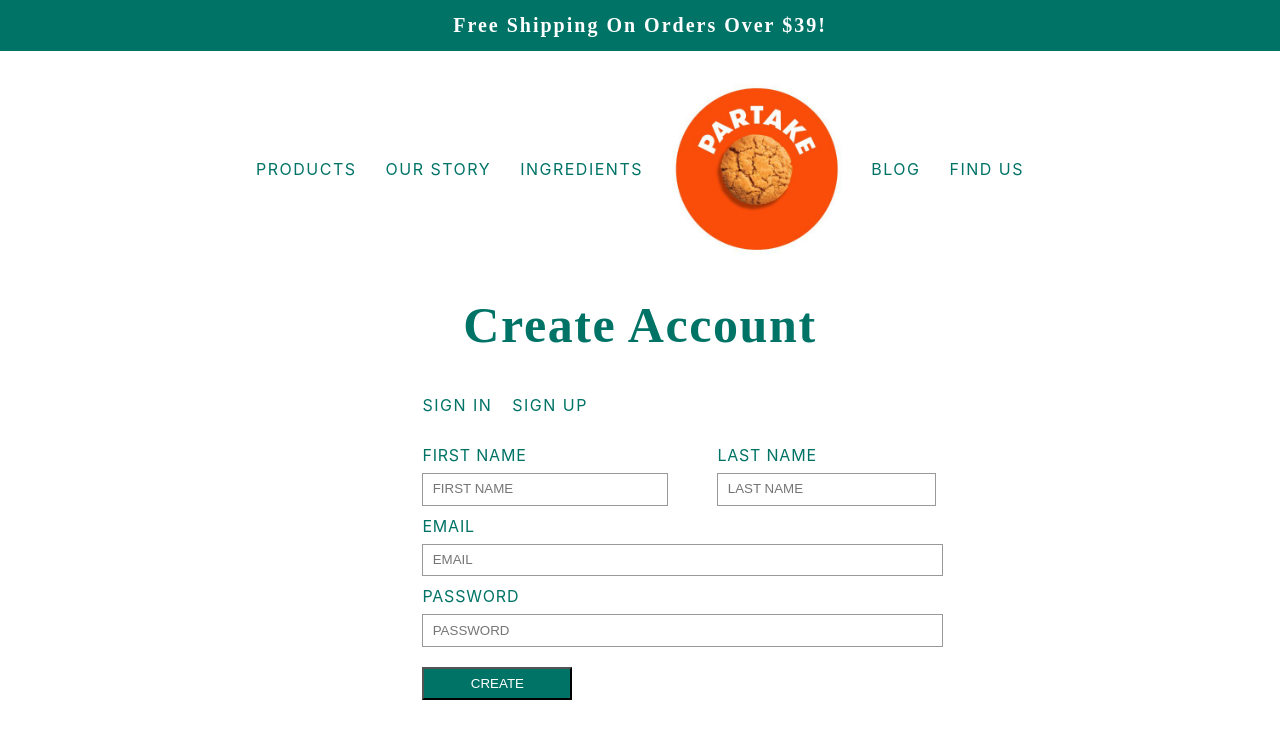
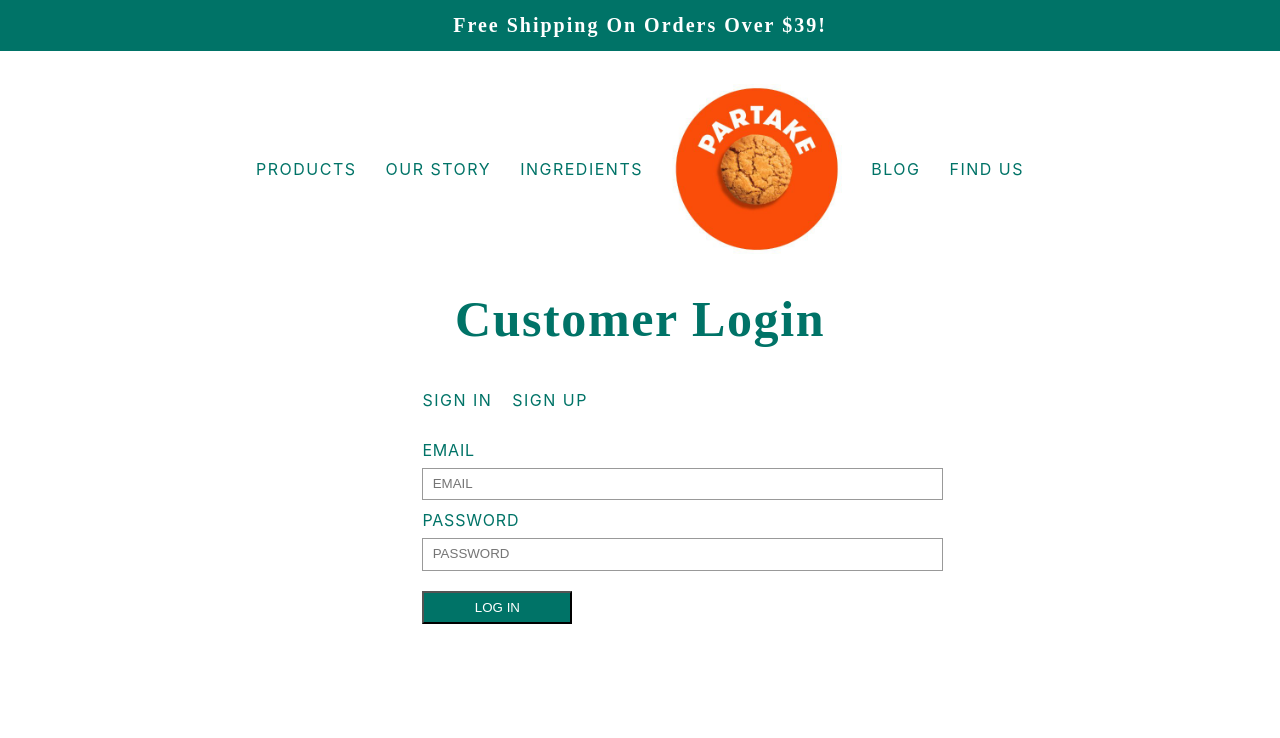
Before and after one commit to jshabree/Assessment, a React (Create React App) app: page / in a window 1280 px wide. Shown: the top 738 px of the page. Built offline with nearby package versions, Linux system fonts and the light colour scheme.

Commit message:
adding sign up page

```diff
--- a/package.json
+++ b/package.json
@@ -9,6 +9,8 @@
     "react": "^16.14.0",
     "react-dom": "^16.14.0",
     "react-icons": "^3.11.0",
+    "react-router": "^5.2.0",
+    "react-router-dom": "^5.2.0",
     "react-scripts": "3.4.3"
   },
   "scripts": {
--- a/src/App.js
+++ b/src/App.js
@@ -1,13 +1,13 @@
 import React from 'react';
 import './App.css';
-import Userform from "./components/Userform"
-import Navbar from "./components/Navbar"
+import Routes from './routes'
+// import Userform from "./components/Userform"
+// import Navbar from "./components/Navbar"
 import './components/styles.css'
 function App() {
   return (
     <div className="App">
-    <Navbar/>
-    <Userform/>
+    <Routes/>
 
 
     </div>
--- a/src/components/Navbar.js
+++ b/src/components/Navbar.js
@@ -1,14 +1,13 @@
 import React, { Component } from 'react'
 import logo from "../logo.jpg"
-import {VscAccount} from 'react-icons/vsc';
-
-import {AiOutlineShoppingCart} from 'react-icons/ai';
+// import {VscAccount} from 'react-icons/vsc';
+// import {AiOutlineShoppingCart} from 'react-icons/ai';
 
 
 export default class Navbar extends Component {
     render() {
         return (
-            <div>
+            <div className="NavbarComponent">
             <div className = 'discount'> Free Shipping On Orders Over $39! </div>
             <div className = 'navbar'>
             {/**<div className="icons">
--- a/src/components/Signup.js
+++ b/src/components/Signup.js
@@ -1,22 +1,33 @@
-import React, { Component } from 'react'
-
+import React, { Component } from 'react';
 export default class Signup extends Component {
     state = {firstName: "", lastName: "", email: "", password: ""}
     handleChange = (e)=> {
         this.setState({[e.target.name] : e.target.value})
     }
+
+     handleSubmit = async (e) => {
+        e.preventDefault();
+        const body = this.state;
+
+
+    try {
+        const data = await fetch("http://localhost:5000/adduser/", {
+          method: "POST",
+          body: JSON.stringify(body),
+          headers: { "Content-Type": "application/json" },
+        });
+        console.log("data", data);
+      } catch (error) {
+        console.log(error);
+      }
+
+    };
+
+
+
+
     render() {
         return (
-            <div className = 'signup'>
-            <h2 className = 'heading'> Create Account </h2>
-
-            <div className = "slider">
-
-            <span className = "slider1"> Sign In </span>
-            <span className = "slider2"> Sign Up </span>
-
-
-            </div>
 
 
             <form className="formm">
@@ -31,17 +42,15 @@ export default class Signup extends Component {
                 <input type = 'text' name="lastName"value = {this.state.lastName} onChange = {this.handleChange} placeholder="LAST NAME"  className="InputValues"/>
                 </div>
                 </div>
-
                 <label  className="labelNames">Email</label>
                 <input type = 'email' name= "email" value = {this.state.email} onChange = {this.handleChange}  placeholder="EMAIL"   className="InputValues"/>
                 <label  className="labelNames">Password</label>
                 <input type = 'password' name="password" value = {this.state.password} onChange = {this.handleChange}  placeholder="PASSWORD"   className="InputValues"/>
                 <div className  = "buttonwrapper">
-                <button type = 'submit' className="button">Create</button>
+                <button type = 'submit' onClick={this.handleSubmit} className="button">Create</button>
                 </div>
             </form>
 
-            </div>
         )
     }
 }
--- a/src/components/Userform.js
+++ b/src/components/Userform.js
@@ -1,13 +1,29 @@
 import React, { Component } from 'react'
 import Signup from './Signup'
+import Signin from './signin'
+// import { Link } from 'react-router-dom';
 
 export default class Userform extends Component {
+
+    state={value: true};
     render() {
         return (
-            <div>
+            <div className = 'signup'>
 
-            <Signup/>
+            <h2 className = 'heading'>  {this.state.value ? "Customer Login" :   "Create Account"}
+            </h2>
 
+
+
+            <div className = "slider">
+
+            <span className = "slider1" onClick={()=> this.setState({value: true})}> Sign In </span>
+
+            <span className = "slider2" onClick={()=> this.setState({value: false})}> Sign Up </span>
+
+
+            </div>
+            {this.state.value ? <Signin  history= {this.props.history}/> : <Signup  history= {this.props.history}/>}
             </div>
         )
     }
--- /dev/null
+++ b/src/components/home.js
@@ -0,0 +1,11 @@
+import React, { Component } from 'react'
+
+export default class home extends Component {
+    render() {
+        return (
+            <div>
+                home
+            </div>
+        )
+    }
+}
--- /dev/null
+++ b/src/components/signin.js
@@ -0,0 +1,43 @@
+import React, { Component } from 'react'
+
+export default class signin extends Component {
+    state = {email: "", password: ""}
+    handleChange = (e)=> {
+        this.setState({[e.target.name] : e.target.value})
+    }
+
+     handleSubmit = async (e) => {
+        e.preventDefault();
+        // const body = this.state;
+     this.props.history.push("/home")
+
+    // try {
+    //     const data = await fetch("http://localhost:5000/adduser/", {
+    //       method: "POST",
+    //       body: JSON.stringify(body),
+    //       headers: { "Content-Type": "application/json" },
+    //     });
+    //     console.log("data", data);
+    //   } catch (error) {
+    //     console.log(error);
+    //   }
+    };
+    render() {
+        return (
+
+            <form className="formm">
+                <label  className="labelNames">Email</label>
+                <input type = 'email' name= "email" value = {this.state.email} onChange = {this.handleChange}  placeholder="EMAIL"   className="InputValues"/>
+                <label  className="labelNames">Password</label>
+                <input type = 'password' name="password" value = {this.state.password} onChange = {this.handleChange}  placeholder="PASSWORD"   className="InputValues"/>
+                <div className  = "buttonwrapper">
+                <button type = 'submit' onClick={this.handleSubmit} className="button"> Log In </button>
+                </div>
+            </form>
+
+
+
+
+        )
+    }
+}
--- a/src/components/styles.css
+++ b/src/components/styles.css
@@ -67,9 +67,8 @@ margin-right: 70px;
 }
 
 .signup {
-    margin: 0px 33% 120px;
+    margin: 270px 33% 120px;
     padding-bottom: 60px;
-
 }
 
 .inline{
@@ -109,3 +108,11 @@ margin-right: 70px;
 .icons{
     float:  right;
 }
+
+.NavbarComponent{
+    position: fixed;
+    width: 100%;
+    top: 0;
+    background-color: #fff;
+
+}
--- /dev/null
+++ b/src/routes.js
@@ -0,0 +1,24 @@
+import React, { Component } from 'react'
+import { BrowserRouter as Router, Route, Switch } from "react-router-dom";
+import Userform from "./components/Userform"
+import Navbar from "./components/Navbar"
+import Home from './components/home';
+// import signin from './components/signin';
+// import Signup from './components/Signup';
+
+ class routes extends Component {
+    render() {
+        return (
+            <Router>
+            <Navbar />]
+            <Switch>
+            <Route exact path="/"  render={(props) => <Userform  history= {this.props.history}/>} />
+            <Route exact path="/home" render={(props) => <Home {...props}/>} />
+            </Switch>
+          </Router>
+        )
+    }
+}
+
+
+export default (routes);
```
Also changed, not shown: 1 other file (tests, documents, lock files or other folders).
